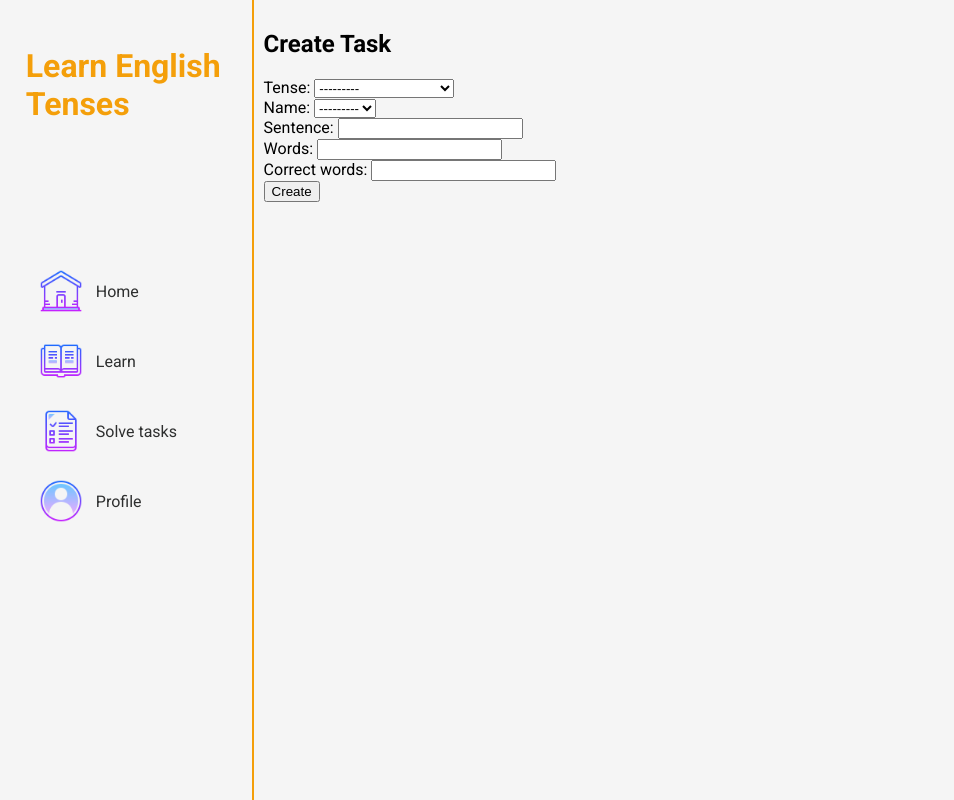
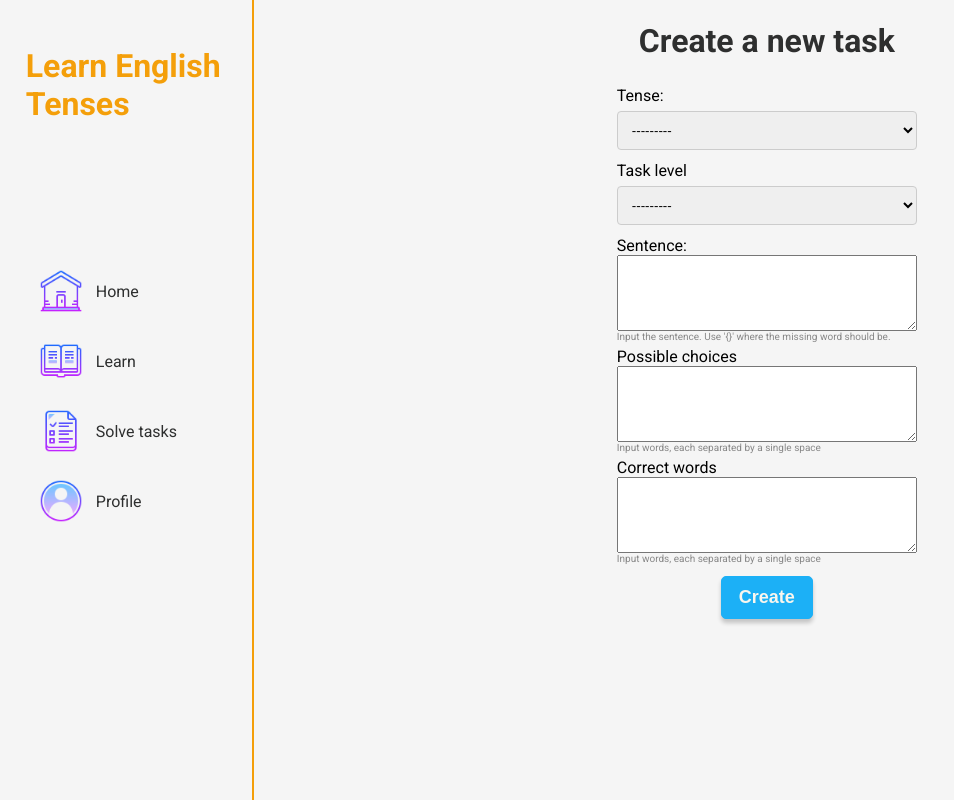
Before and after one commit to frankoklepac/zavrsni-rad, a Django app: page /home/create_task/ in a window 1280 px wide. Shown: the whole page, without its empty margins (0-954 px from the left). Run offline with Django 4.2, Linux system fonts and the light colour scheme; data comes from the database, SQL or seed files in the repository; both versions use the stored data as it was after the commit.

Commit message:
Add style for create_task.html.

```diff
--- a/LearnEnglishTenses/learntenses/models.py
+++ b/LearnEnglishTenses/learntenses/models.py
@@ -1,5 +1,6 @@
 from django.contrib.auth.models import User
 from django.db import models
+from django import forms
 
 
 class UserProfile(models.Model):
@@ -79,3 +80,10 @@ class UserTask(models.Model):
     def mark_as_completed(self):
         self.completed = True
         self.save()
+
+class TaskForm(forms.Form):
+    tense = forms.CharField(required=True)
+    name = forms.CharField(required=True)
+    sentence = forms.CharField(widget=forms.Textarea, required=True)
+    words = forms.CharField(widget=forms.Textarea, required=True)
+    correct_words = forms.CharField(widget=forms.Textarea, required=True)
--- a/LearnEnglishTenses/learntenses/static/learntenses/js/scripts.js
+++ b/LearnEnglishTenses/learntenses/static/learntenses/js/scripts.js
@@ -3,3 +3,21 @@ document.getElementById('solve-tasks').addEventListener('click', function(event)
   var tasks = document.getElementById('tasks');
   tasks.style.display = tasks.style.display === 'none' ? 'block' : 'none';
 });
+
+const sentenceField = document.getElementById('id_form-sentence');
+const wordsField = document.getElementById('id_form-words');
+const correctWordsField = document.getElementById('id_form-correct_words');
+
+function autoExpand(element) {
+  element.style.height = 'inherit';
+  const computed = window.getComputedStyle(element);
+  const height = parseInt(computed.getPropertyValue('border-top-width'), 10)
+                 + parseInt(computed.getPropertyValue('border-bottom-width'), 10)
+                 + element.scrollHeight;
+
+  element.style.height = height + 'px';
+}
+
+sentenceField.addEventListener('input', () => autoExpand(sentenceField));
+wordsField.addEventListener('input', () => autoExpand(wordsField));
+correctWordsField.addEventListener('input', () => autoExpand(correctWordsField));
--- /dev/null
+++ b/LearnEnglishTenses/learntenses/static/learntenses/styles/create_task.css
@@ -0,0 +1,92 @@
+.create-task-card {
+  display: flex;
+  justify-content: center;
+  align-items: center;
+  flex-direction: column;
+  width: 500px;
+  height: 600px;
+  margin: 0 auto;
+}
+
+.create-task-card h1 {
+  color: #2E2F2F;
+  text-align: center;
+}
+
+.create-task-form {
+  display: flex;
+  flex-direction: column;
+  justify-content: center;
+  align-items: center;
+  width: 100%;
+}
+
+.form-container {
+  display: flex;
+  flex-direction: column;
+}
+
+.form-group {
+  display: flex;
+  flex-direction: column;
+  margin-top: 5px;
+  width: 300px;
+}
+
+.create-btn {
+  display:block;
+  background-color: #1CB0F6;
+  color: #F9F6EE;
+  font-size: 18px;
+  font-weight: bold;
+  padding: 10px 17px;
+  border: 1px solid #1CB0F6;
+  border-radius: 5px;
+  box-shadow: 0 4px 4px rgba(0, 0, 0, 0.2);
+  transition: 0.6s;
+  cursor: pointer;
+  user-select: none;
+  margin: 0 auto;
+  margin-top: 12px;
+}
+
+.create-btn:hover {
+  background-color: #F9F6EE;
+  color: #1CB0F6;
+  transition: 0.6s;
+}
+
+.form-group input,
+.form-group select {
+  padding: 10px;
+  border: 1px solid #ccc;
+  border-radius: 4px;
+  width: 100%;
+
+  box-sizing: border-box;
+  margin-top: 6px;
+  margin-bottom: 6px;
+  resize: vertical;
+}
+
+.form-group input:focus,
+.form-group select:focus {
+  border: 1px solid #1CB0F6;
+  outline: none;
+}
+
+#id_form-sentence, #id_form-words, #id_form-correct_words {
+  resize: vertical;
+  min-height: 70px;
+}
+
+.form-text {
+  padding:0;
+  margin:0;
+  font-size: 10px;
+  color: #888;
+}
+
+label, .unselectable-label {
+  user-select: none;
+}
--- a/LearnEnglishTenses/learntenses/templates/learntenses/base.html
+++ b/LearnEnglishTenses/learntenses/templates/learntenses/base.html
@@ -6,6 +6,8 @@
   <title>Learn English Tenses</title>
   {% load static %}
   <link href="{% static 'learntenses/styles/base.css' %}" rel="stylesheet">
+  {% block extra_css %}
+  {% endblock %}
 </head>
 <body>
   <div class="container">
--- a/LearnEnglishTenses/learntenses/templates/learntenses/create_task.html
+++ b/LearnEnglishTenses/learntenses/templates/learntenses/create_task.html
@@ -1,29 +1,51 @@
 {% extends 'learntenses/base.html' %}
 
+{% block extra_css %}
+  {% load static %}
+  <link rel="stylesheet" href="{% static 'learntenses/styles/create_task.css' %}">
+{% endblock %}
+
 {% block content %}
-  <h2>Create Task</h2>
+
+  <div class = "create-task-card">
+    <div>
+      <h1>Create a new task</h1>
+    </div>
+    {% if form.non_field_errors %}
+      <div class="alert alert-danger">
+        {{ form.non_field_errors }}
+      </div>
+    {% endif %}
+    <div class= "create-task-form">
       <form method="POST">
         {% csrf_token %}
+        <div class="form-container">
           <div class="form-group">
             {{ form.tense.label_tag }}
             {{ form.tense }}
           </div>
           <div class="form-group">
-      {{ form.name.label_tag }}
+            <div class="unselectable-label">Task level</div>
             {{ form.name }}
           </div>
           <div class="form-group">
             {{ form.sentence.label_tag }}
-      {{ form.sentence }}
+            <textarea id="id_form-sentence" name="sentence">{{ form.sentence.value|default_if_none:'' }}</textarea>
+            <small class="form-text">Input the sentence. Use '{}' where the missing word should be.</small>
           </div>
           <div class="form-group">
-      {{ form.words.label_tag }}
-      {{ form.words }}
+            <div class="unselectable-label">Possible choices</div>
+            <textarea id="id_form-words" name="words">{{ form.words.value|default_if_none:'' }}</textarea>
+            <small class="form-text">Input words, each separated by a single space</small>
           </div>
           <div class="form-group">
-      {{ form.correct_words.label_tag }}
-      {{ form.correct_words }}
+            <div class="unselectable-label">Correct words</div>
+            <textarea id="id_form-correct_words" name="correct_words">{{ form.correct_words.value|default_if_none:'' }}</textarea>
+            <small class="form-text">Input words, each separated by a single space</small>
           </div>
-    <button type="submit">Create</button>
+          <button type="submit" class="create-btn">Create</button>
         </form>
+        </div>
+    </div>
+  </div>
 {% endblock %}
```
Also changed, not shown: LearnEnglishTenses/db.sqlite3. Lines whose indentation alone changed are shown as unchanged.
